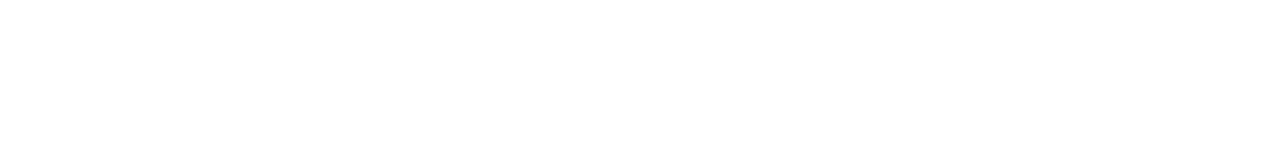
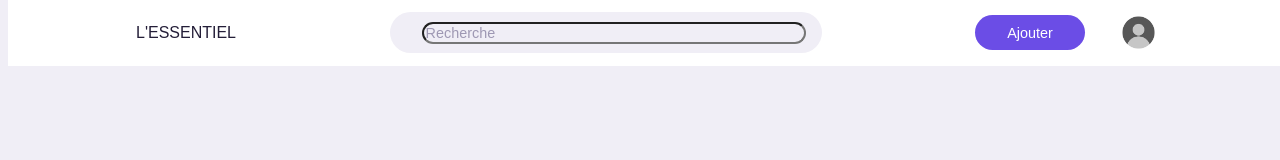
Before and after one commit to youssefnajari/najari_youssef_mini_reseau, a plain HTML site: page index.html in a window 1280 px wide. Drawn offline with Linux system fonts and the light colour scheme.

Commit message:
La Barre de navigation

```diff
--- a/index.html
+++ b/index.html
@@ -3,9 +3,137 @@
 <head>
     <meta charset="UTF-8">
     <meta name="viewport" content="width=device-width, initial-scale=1.0">
-    <title>Mini reseau</title>
+    <title>L'ESSENTIEL - site web pour les médias sociaux</title>
+    <!-- Le CSS -->
+     <style>
+        :root {
+    --color-white: hsl(252, 30%, 100%);
+    --color-light: hsl(252, 30%, 95%);
+    --color-gray: hsl(252, 15%, 65%);
+    --color-primary: hsl(252, 75%, 60%);
+    --color-secondary: hsl(252, 100%, 90%);
+    --color-success: hsl(120, 95%, 65%);
+    --color-danger: hsl(0, 95%, 65%);
+    --color-dark: hsl(252, 30%, 17%);
+    --color-black: hsl(252, 30%, 10%);
+    --border-radius: 2rem;
+    --card-border-radius: 1rem;
+    --btn-padding: 0.6rem 2rem;
+    --search-padding: 0.6rem 1rem;
+    --card-padding: 1rem;
+}
+        *, *::before *::after{
+            margin: 0;
+            padding: 0;
+            outline: 0;
+            box-sizing: border-box;
+            text-decoration: none;
+            list-style: none;
+            border: none;
+        }
+        body{
+            font-family: "Poppins", sans-serif;
+            color: var(--color-dark);
+            background: var(--color-light);
+            overflow-x: hidden;
+
+        }
+        .container{
+            width: 80%;
+            margin: 0 auto;
+        }
+        .profile-picture{
+            width: 2.7rem;
+            aspect-ratio: 1/1;
+            border-radius: 50%;
+            overflow: hidden;
+        }
+        img{
+            display: block;
+            width: 100%;
+        }
+        .btn{
+            display: inline-block;
+            padding: var(--btn-padding);
+            font-weight: 500;
+            border-radius: var(--border-radius);
+            cursor: pointer;
+            transition: all 300ms ease;
+            font-size: 0.9rem;
+        }
+        .btn:hover{
+            opacity: 0.8;
+        }
+        .btn-primary{
+            background: var(--color-primary);
+            color: white;
+        }
+        .text-bold{
+            font-weight: 500;
+        }
+        .text-muted{
+            color: var(--color-gray);
+        }
+        nav{
+            width: 100%;
+            background-color: var(--color-white);
+            padding: 0.7rem 0;
+            position: fixed;
+            top:0;
+            z-index: 10;
+        }
+        nav .container{
+            display: flex;
+            align-items: center;
+            justify-content: space-between;
+        }
+        nav .search-bar{
+            background: var(--color-light);
+            border-radius: var(--border-radius);
+            padding: var(--search-padding);
+        }
+        nav .search-bar input[type="search"]{
+            background: transparent;
+            width: 30vw;
+            margin-left: 1rem;
+            font-size: 0.9rem;
+            padding: -20;
+            border-radius: var(--border-radius);
+            color: var(--color-dark);
+        }
+        nav .search-bar input[type="search"]::placeholder{
+            color: var(--color-gray);
+        }
+        nav .create{
+            display: flex;
+            align-items: center;
+            gap: 2rem;
+        }
+     </style>
 </head>
 <body>
+    <!-- Le HTML -->
+     <!-- Le nav bare -->
+      <nav>
+      <div class="container">
+        <div class="log">
+            L'ESSENTIEL
+        </div>
+        <div class="search-bar">
+            <input type="search" name="" placeholder="Recherche" id="">
+
+        </div>
+   <div class="create">
+    <label class="btn btn-primary" for="#create-post">Ajouter</label>
+<div class="profile-picture">
+    <img src="./images/pfp.jpg" >
+</div>
+   </div>
+
+    </div>
+    </nav>
+
+    <!-- Le JS -->
 
 </body>
 </html>
```
Also changed, not shown: images/pfp.jpg (added).
